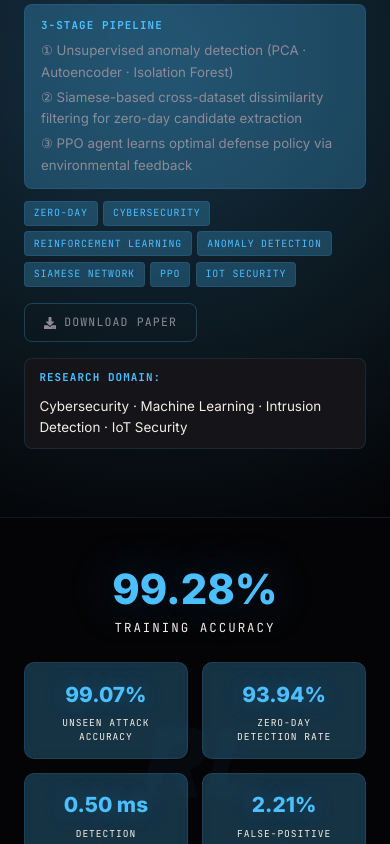
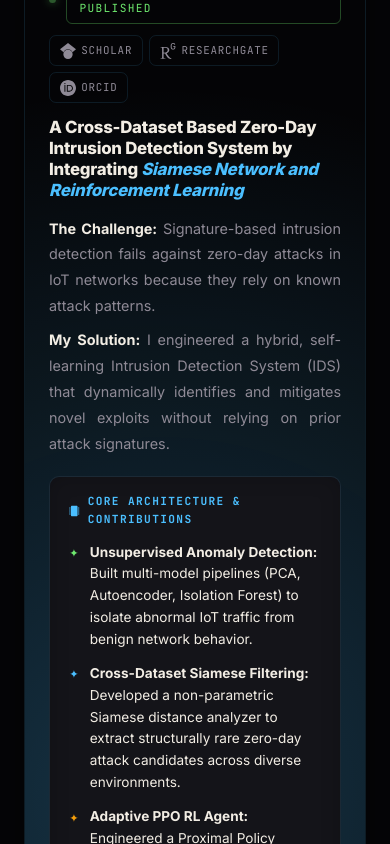
Before and after one commit to mhstyles7/Portfolio, a Next.js app in the folder mhportfolio/: page / in a window 390 px wide. Shown: the part 6380-7224 px from the top of the page. Built offline with nearby package versions, Linux system fonts and the light colour scheme.

Commit message:
final touch

```diff
--- a/mhportfolio/app/components/panels/About.tsx
+++ b/mhportfolio/app/components/panels/About.tsx
@@ -21,12 +21,17 @@ export default function About() {
   return (
     <section id="about" style={{
       width: '100%',
-      display: 'flex',
-      flexDirection: 'row',
-      flexWrap: 'wrap',
+      padding: 'clamp(4rem, 8vh, 7rem) clamp(1.5rem, 5vw, 3rem)',
+      display: 'flex', justifyContent: 'center',
       position: 'relative',
       background: `radial-gradient(circle at 50% 50%, var(--blue-glow) 0%, transparent 60%)`,
     }}>
+      <div style={{
+        maxWidth: 1200, width: '100%',
+        display: 'flex', flexDirection: 'row', flexWrap: 'wrap',
+        borderRadius: 24, border: '1px solid var(--border)', overflow: 'hidden',
+        boxShadow: 'var(--shadow-lg)',
+      }}>
       {/* Left — Bio */}
       <div style={{
         flex: '1 1 400px', minWidth: 320,
@@ -122,6 +127,7 @@ export default function About() {
             </motion.div>
           ))}
         </div>
+        </div>
       </div>
     </section>
   )
--- a/mhportfolio/app/components/panels/Contact.tsx
+++ b/mhportfolio/app/components/panels/Contact.tsx
@@ -44,10 +44,18 @@ export default function Contact() {
   return (
     <section id="contact" style={{
       width: '100%',
-      display: 'flex', flexDirection: 'row', flexWrap: 'wrap',
+      display: 'flex', flexDirection: 'column',
       position: 'relative',
       background: `radial-gradient(ellipse at 50% 80%, var(--blue-glow) 0%, transparent 65%)`,
     }}>
+      <div style={{ padding: 'clamp(4rem, 8vh, 7rem) clamp(1.5rem, 5vw, 3rem)', display: 'flex', justifyContent: 'center', flex: 1, alignItems: 'center' }}>
+        <div style={{
+          maxWidth: 1200, width: '100%',
+          display: 'flex', flexDirection: 'row', flexWrap: 'wrap',
+          borderRadius: 24, border: '1px solid var(--border)', overflow: 'hidden',
+          background: 'var(--card-bg)',
+          boxShadow: 'var(--shadow-lg)',
+        }}>
       {/* Left */}
       <div style={{
         flex: '1 1 400px',
@@ -136,6 +144,8 @@ export default function Contact() {
             </form>
           )}
         </motion.div>
+        </div>
+        </div>
       </div>
       {/* Footer */}
       <footer style={{
--- a/mhportfolio/app/components/panels/Research.tsx
+++ b/mhportfolio/app/components/panels/Research.tsx
@@ -1,7 +1,7 @@
 'use client'
 import { motion } from 'framer-motion'
 import { SiGooglescholar, SiResearchgate, SiOrcid } from 'react-icons/si'
-import { FaDownload, FaExternalLinkAlt } from 'react-icons/fa'
+import { FaDownload, FaExternalLinkAlt, FaMicrochip } from 'react-icons/fa'
 
 const researchProfiles = [
   { href: 'https://scholar.google.com/citations?user=wl2xVSQAAAAJ&hl=en', icon: <SiGooglescholar size={16} />, label: 'Scholar', color: '#4285F4' },
@@ -13,11 +13,17 @@ export default function Research() {
   return (
     <section id="research" style={{
       width: '100%',
-      display: 'flex',
-      flexDirection: 'row',
-      flexWrap: 'wrap',
-      background: 'var(--card-bg)',
+      padding: 'clamp(4rem, 8vh, 7rem) clamp(1.5rem, 5vw, 3rem)',
+      display: 'flex', justifyContent: 'center',
+      background: 'var(--bg)',
     }}>
+      <div style={{
+        maxWidth: 1200, width: '100%',
+        display: 'flex', flexDirection: 'row', flexWrap: 'wrap',
+        borderRadius: 24, border: '1px solid var(--border)', overflow: 'hidden',
+        background: 'var(--card-bg)',
+        boxShadow: 'var(--shadow-lg)',
+      }}>
 
       {/* ── Left column ── */}
       <div style={{
@@ -96,23 +102,38 @@ export default function Research() {
 
         <motion.div initial={{ opacity: 0, y: 20 }} whileInView={{ opacity: 1, y: 0 }} viewport={{ once: true }} transition={{ delay: 0.1 }}>
 
-          {/* Abstract */}
-          <p style={{ fontSize: '0.88rem', lineHeight: 1.85, color: 'var(--muted)', marginBottom: '0.8rem', textAlign: 'justify' }}>
-            <strong style={{ color: 'var(--text)' }}>Abstract: </strong>
-            Zero-day attacks threaten IoT security as signature-based detection fails against novel exploits. This paper proposes a hybrid IDS integrating <strong style={{ color: 'var(--text)' }}>unsupervised anomaly detection</strong>, <strong style={{ color: 'var(--text)' }}>non-parametric Siamese-based cross-dataset dissimilarity filtering</strong>, and <strong style={{ color: 'var(--text)' }}>PPO-based adaptive defense</strong>. Unsupervised models isolate anomalous traffic; Siamese correlation extracts structurally rare zero-day candidates; the PPO agent learns optimal defense policies via environmental feedback.
-          </p>
+          {/* Executive Summary / The Challenge & Solution */}
+          <div style={{ marginBottom: '1.2rem' }}>
+            <p style={{ fontSize: '0.9rem', lineHeight: 1.8, color: 'var(--muted)', marginBottom: '0.5rem', textAlign: 'justify' }}>
+              <strong style={{ color: 'var(--text)' }}>The Challenge:</strong> Signature-based intrusion detection fails against zero-day attacks in IoT networks because they rely on known attack patterns.
+            </p>
+            <p style={{ fontSize: '0.9rem', lineHeight: 1.8, color: 'var(--muted)', textAlign: 'justify' }}>
+              <strong style={{ color: 'var(--text)' }}>My Solution:</strong> I engineered a hybrid, self-learning Intrusion Detection System (IDS) that dynamically identifies and mitigates novel exploits without relying on prior attack signatures.
+            </p>
+          </div>
 
-          {/* Methodology */}
-          <div style={{ padding: '0.75rem 1rem', background: 'var(--blue-glow)', border: '1px solid var(--border)', borderRadius: 8, marginBottom: '0.75rem' }}>
-            <div style={{ fontFamily: 'JetBrains Mono,monospace', fontSize: '0.68rem', letterSpacing: '0.1em', textTransform: 'uppercase', color: 'var(--blue)', marginBottom: '0.4rem', fontWeight: 700 }}>3-Stage Pipeline</div>
-            <div style={{ display: 'flex', flexDirection: 'column', gap: '0.25rem' }}>
-              {[
-                '① Unsupervised anomaly detection (PCA · Autoencoder · Isolation Forest)',
-                '② Siamese-based cross-dataset dissimilarity filtering for zero-day candidate extraction',
-                '③ PPO agent learns optimal defense policy via environmental feedback',
-              ].map((item, i) => (
-                <div key={i} style={{ fontFamily: 'Inter,sans-serif', fontSize: '0.83rem', color: 'var(--muted)', lineHeight: 1.6 }}>{item}</div>
-              ))}
+          {/* Core Contributions */}
+          <div style={{ padding: '1rem 1.2rem', background: 'var(--surface2)', border: '1px solid var(--border)', borderRadius: 10, marginBottom: '1.2rem', boxShadow: 'inset 0 0 20px rgba(0,0,0,0.2)' }}>
+            <div style={{ fontFamily: 'JetBrains Mono,monospace', fontSize: '0.7rem', letterSpacing: '0.12em', textTransform: 'uppercase', color: 'var(--blue)', marginBottom: '0.8rem', fontWeight: 700, display: 'flex', alignItems: 'center', gap: '0.5rem' }}>
+              <FaMicrochip size={12} /> Core Architecture &amp; Contributions
+            </div>
+            <div style={{ display: 'flex', flexDirection: 'column', gap: '0.8rem' }}>
+              <div style={{ display: 'flex', gap: '0.7rem', alignItems: 'flex-start' }}>
+                 <span style={{ color: 'var(--green)', marginTop: '0.2rem', fontSize: '0.7rem' }}>✦</span>
+                 <span style={{ fontFamily: 'Inter,sans-serif', fontSize: '0.85rem', color: 'var(--text)', lineHeight: 1.6 }}><strong>Unsupervised Anomaly Detection:</strong> Built multi-model pipelines (PCA, Autoencoder, Isolation Forest) to isolate abnormal IoT traffic from benign network behavior.</span>
+              </div>
+              <div style={{ display: 'flex', gap: '0.7rem', alignItems: 'flex-start' }}>
+                 <span style={{ color: 'var(--blue)', marginTop: '0.2rem', fontSize: '0.7rem' }}>✦</span>
+                 <span style={{ fontFamily: 'Inter,sans-serif', fontSize: '0.85rem', color: 'var(--text)', lineHeight: 1.6 }}><strong>Cross-Dataset Siamese Filtering:</strong> Developed a non-parametric Siamese distance analyzer to extract structurally rare zero-day attack candidates across diverse environments.</span>
+              </div>
+              <div style={{ display: 'flex', gap: '0.7rem', alignItems: 'flex-start' }}>
+                 <span style={{ color: 'var(--amber)', marginTop: '0.2rem', fontSize: '0.7rem' }}>✦</span>
+                 <span style={{ fontFamily: 'Inter,sans-serif', fontSize: '0.85rem', color: 'var(--text)', lineHeight: 1.6 }}><strong>Adaptive PPO RL Agent:</strong> Engineered a Proximal Policy Optimization (PPO) reinforcement learning agent that autonomously learns optimal defense policies via environmental feedback.</span>
+              </div>
+              <div style={{ display: 'flex', gap: '0.7rem', alignItems: 'flex-start' }}>
+                 <span style={{ color: '#a78bfa', marginTop: '0.2rem', fontSize: '0.7rem' }}>✦</span>
+                 <span style={{ fontFamily: 'Inter,sans-serif', fontSize: '0.85rem', color: 'var(--text)', lineHeight: 1.6 }}><strong>Scalable Evaluation:</strong> Validated the architecture on massive datasets (CIC-IoT-2023 &amp; CIC-BCCC-NRC-2024), proving high cross-dataset generalization and real-time operational capability.</span>
+              </div>
             </div>
           </div>
 
@@ -183,6 +204,7 @@ export default function Research() {
             &nbsp;·&nbsp;IF 4.2 · CiteScore 10.8
           </div>
         </div>
+        </div>
       </div>
     </section>
   )
--- a/mhportfolio/app/globals.css
+++ b/mhportfolio/app/globals.css
@@ -145,8 +145,8 @@ section {
 
 /* Remove border-right on wrapped columns for small screens */
 @media (max-width: 860px) {
-  #research > div:first-child,
-  #contact > div:first-child {
+  #research > div > div:first-child,
+  #contact > div > div > div:first-child {
     border-right: none !important;
     border-bottom: 1px solid var(--border) !important;
   }
```
